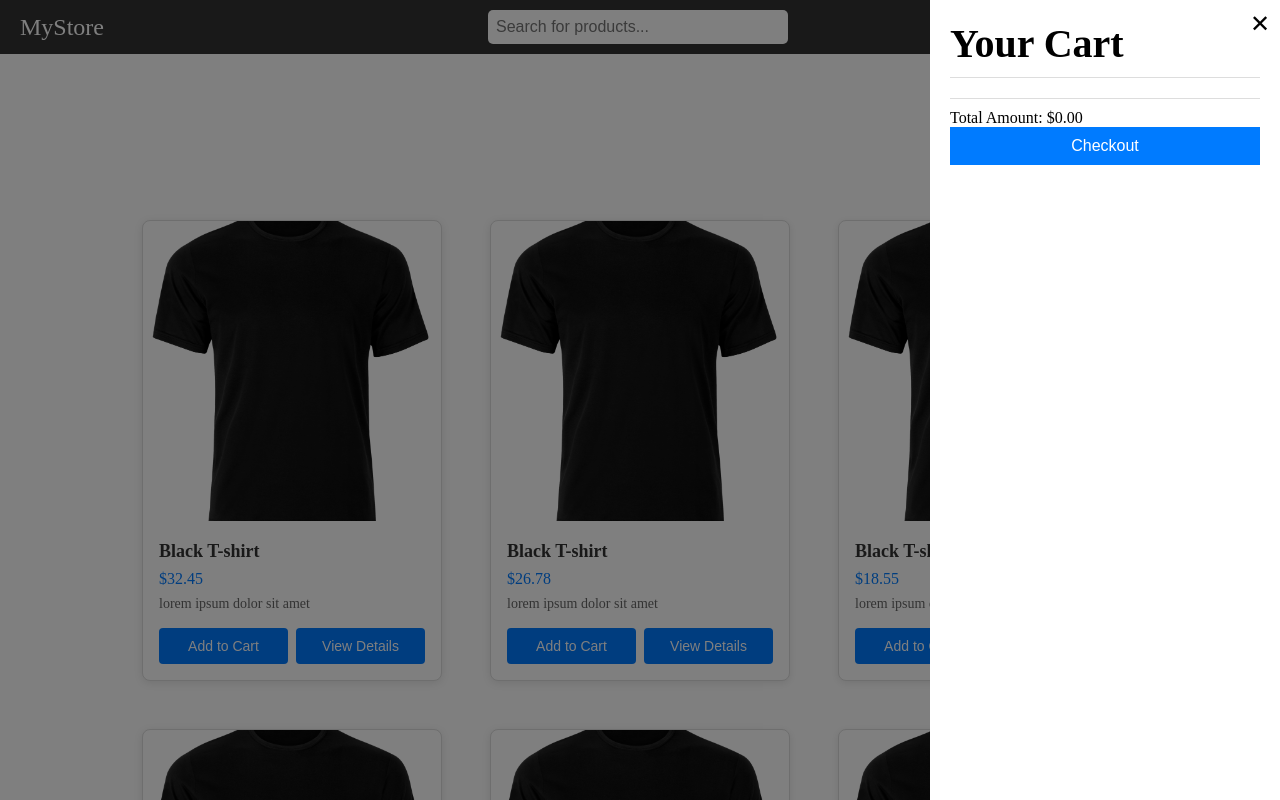
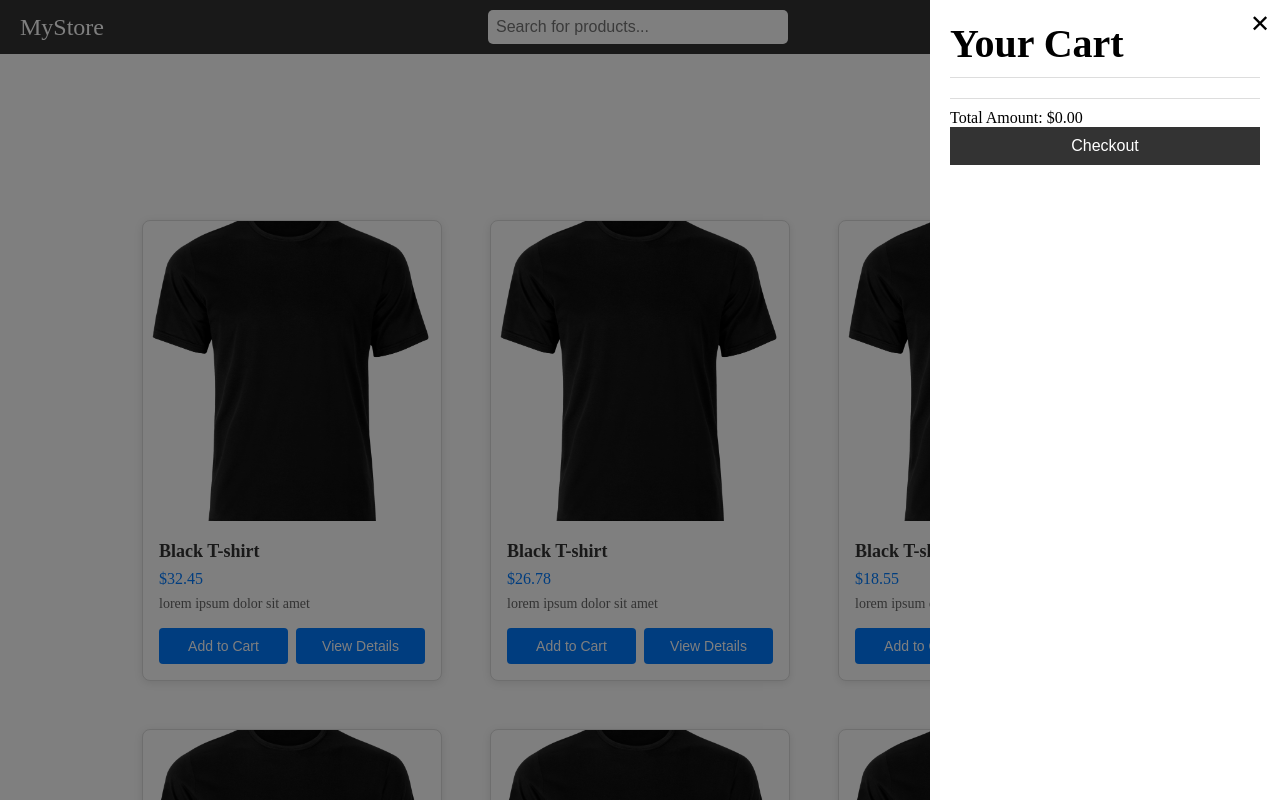
Before and after one commit to kardahim/eCommerce, an Angular app: page / in a window 1280 px wide. Both pictures are taken after a click on the element 1204 px from the left and 27 px from the top of the page. Shown: the top 800 px of the page. Built offline with nearby package versions, Linux system fonts and the light colour scheme.

Commit message:
style: improve cart styles

```diff
--- a/src/app/features/home/ui/cart/cart.component.html
+++ b/src/app/features/home/ui/cart/cart.component.html
@@ -16,9 +16,19 @@
           <p>{{ item.product.price | currency : "USD" }}</p>
           <div class="cart-item__quantity">
             <div>
-              <button (click)="decreaseQuantity(item.product.id)">-</button>
+              <button
+                (click)="decreaseQuantity(item.product.id)"
+                [disabled]="item.amount == 1"
+              >
+                -
+              </button>
               <span>{{ item.amount }}</span>
-              <button (click)="increaseQuantity(item.product.id)">+</button>
+              <button
+                (click)="increaseQuantity(item.product.id)"
+                [disabled]="item.amount == 20"
+              >
+                +
+              </button>
             </div>
             <button class="remove-item">
               <img
@@ -33,7 +43,13 @@
     </div>
     <div class="cart-summary">
       <p>Total Amount: {{ getTotalPrice() | currency : "USD" }}</p>
-      <button class="checkout-button" (click)="checkout()">Checkout</button>
+      <button
+        class="checkout-button"
+        (click)="checkout()"
+        [disabled]="getTotalPrice() == 0"
+      >
+        Checkout
+      </button>
     </div>
   </div>
 </div>
--- a/src/app/features/home/ui/cart/cart.component.scss
+++ b/src/app/features/home/ui/cart/cart.component.scss
@@ -51,6 +51,10 @@
         margin-bottom: 20px;
         border-bottom: 1px solid #eee;
         padding-bottom: 10px;
+
+        &:nth-last-child(1) {
+          border: none;
+        }
 
         &__image {
           width: 80px;
@@ -132,4 +136,8 @@
   &:active {
     transform: scale(0.9);
   }
+
+  &:disabled {
+    background-color: #333;
+  }
 }
```
